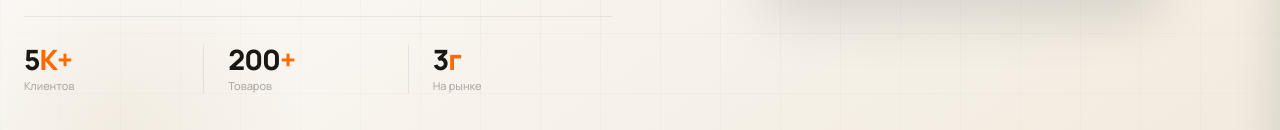
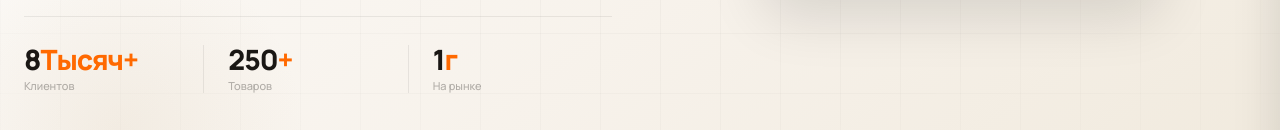
Before and after one commit to jkosimov806-creator/MiTexno123_, a plain HTML site: page index.html in a window 1280 px wide. Shown: the part 569-699 px from the top of the page. Drawn offline with nearby package versions, Linux system fonts and the light colour scheme.

Commit message:
Update index.html

```diff
--- a/index.html
+++ b/index.html
@@ -195,9 +195,9 @@
         <a href="#support" class="btn-secondary">Связаться</a>
       </div>
       <div class="hero-stats">
-        <div class="stat-item"><div class="stat-value">5<span>К+</span></div><div class="stat-label">Клиентов</div></div>
-        <div class="stat-item"><div class="stat-value">200<span>+</span></div><div class="stat-label">Товаров</div></div>
-        <div class="stat-item"><div class="stat-value">3<span>г</span></div><div class="stat-label">На рынке</div></div>
+        <div class="stat-item"><div class="stat-value">8<span>Тысяч+</span></div><div class="stat-label">Клиентов</div></div>
+        <div class="stat-item"><div class="stat-value">250<span>+</span></div><div class="stat-label">Товаров</div></div>
+        <div class="stat-item"><div class="stat-value">1<span>г</span></div><div class="stat-label">На рынке</div></div>
       </div>
     </div>
     <div class="hero-visual">
```
